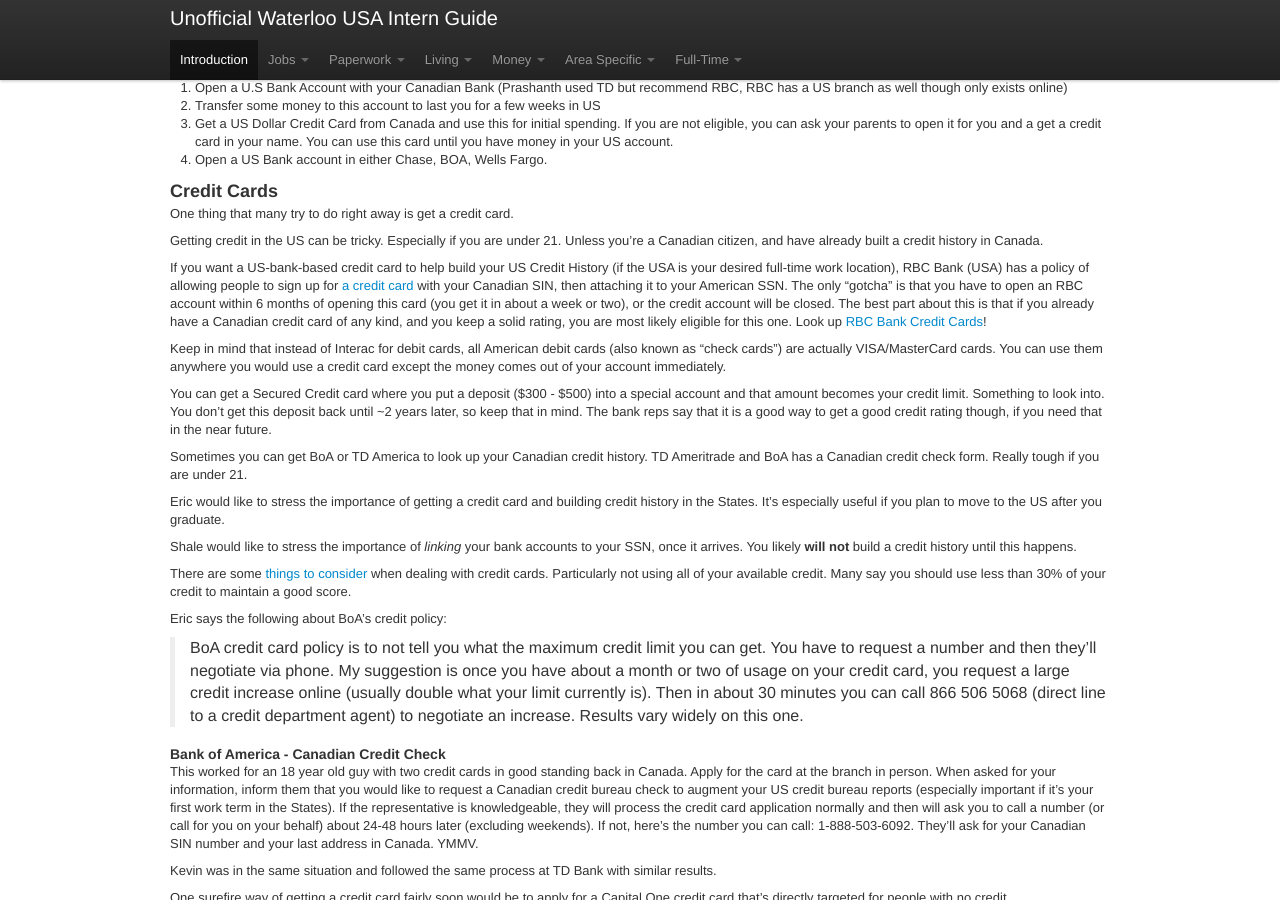
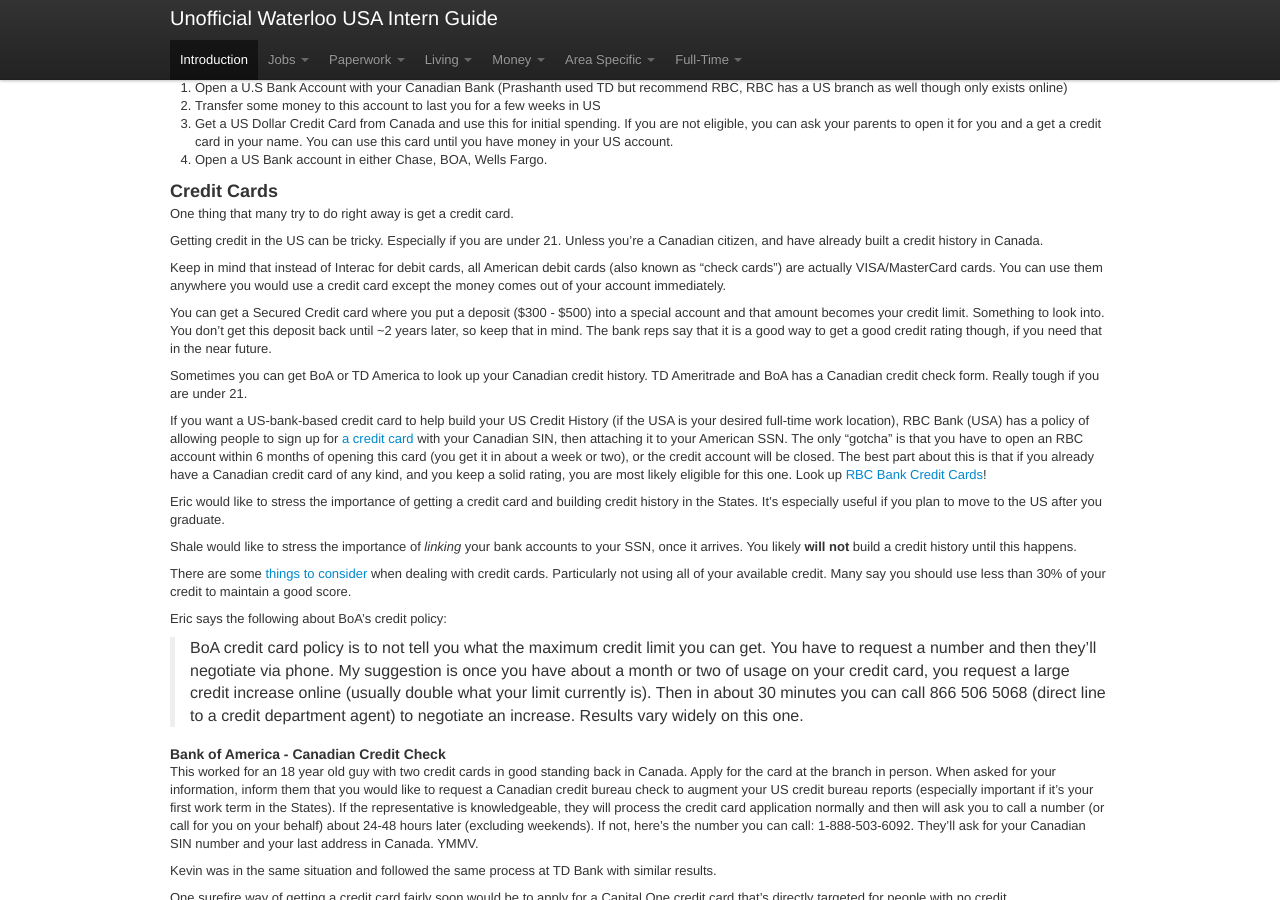
Before and after one commit to sholiday/Unofficial-Waterloo-USA-Intern-Guide, a Jekyll site: the page built from index.markdown, in a window 1280 px wide and 900 px high, scrolled down 6238 px. Built offline with Jekyll 4.4.1, drawn with Linux system fonts in a browser that asks for light colours; nearby versions of some CDN libraries; Markdown is read by kramdown in place of the engine named in the settings; part of the change alters nothing that is shown.

Commit message:
edit for consistency

```diff
--- a/index.markdown
+++ b/index.markdown
@@ -514,12 +514,6 @@ One thing that many try to do right away is get a credit card.
 
 Getting credit in the US can be tricky. Especially if you are under 21. Unless you're a Canadian citizen, and have already built a credit history in Canada.
 
-If you want a US-bank-based credit card to help build your US Credit History (if the USA is your desired full-time work location), RBC Bank (USA) has a policy of allowing
-people to sign up for [a credit card](http://www.rbcbank.com/borrowing-in-the-us/visa-credit-cards/index.html) with your Canadian SIN, then attaching it to
-your American SSN. The only "gotcha" is that you have to open an RBC account within 6 months of opening this card (you get it in about a week or two),
-or the credit account will be closed. The best part about this is that if you already have a Canadian credit card of any kind, and you keep a solid rating,
-you are most likely eligible for this one. Look up [RBC Bank Credit Cards](http://www.rbcroyalbank.com/usbanking/creditcards.html)!
-
 Keep in mind that instead of Interac for debit cards, all American debit cards
 (also known as "check cards") are actually VISA/MasterCard cards. You can use
 them anywhere you would use a credit card except the money comes out of your
@@ -534,6 +528,12 @@ need that in the near future.
 Sometimes you can get BoA or TD America to look up your Canadian credit history.
 TD Ameritrade and BoA has a Canadian credit check form.
 Really tough if you are under 21.
+
+If you want a US-bank-based credit card to help build your US Credit History (if the USA is your desired full-time work location), RBC Bank (USA) has a policy of allowing
+people to sign up for [a credit card](http://www.rbcbank.com/borrowing-in-the-us/visa-credit-cards/index.html) with your Canadian SIN, then attaching it to
+your American SSN. The only "gotcha" is that you have to open an RBC account within 6 months of opening this card (you get it in about a week or two),
+or the credit account will be closed. The best part about this is that if you already have a Canadian credit card of any kind, and you keep a solid rating,
+you are most likely eligible for this one. Look up [RBC Bank Credit Cards](http://www.rbcroyalbank.com/usbanking/creditcards.html)!
 
 Eric would like to stress the importance of getting a credit card and building
 credit history in the States. It's especially useful if you plan to move to the
```
